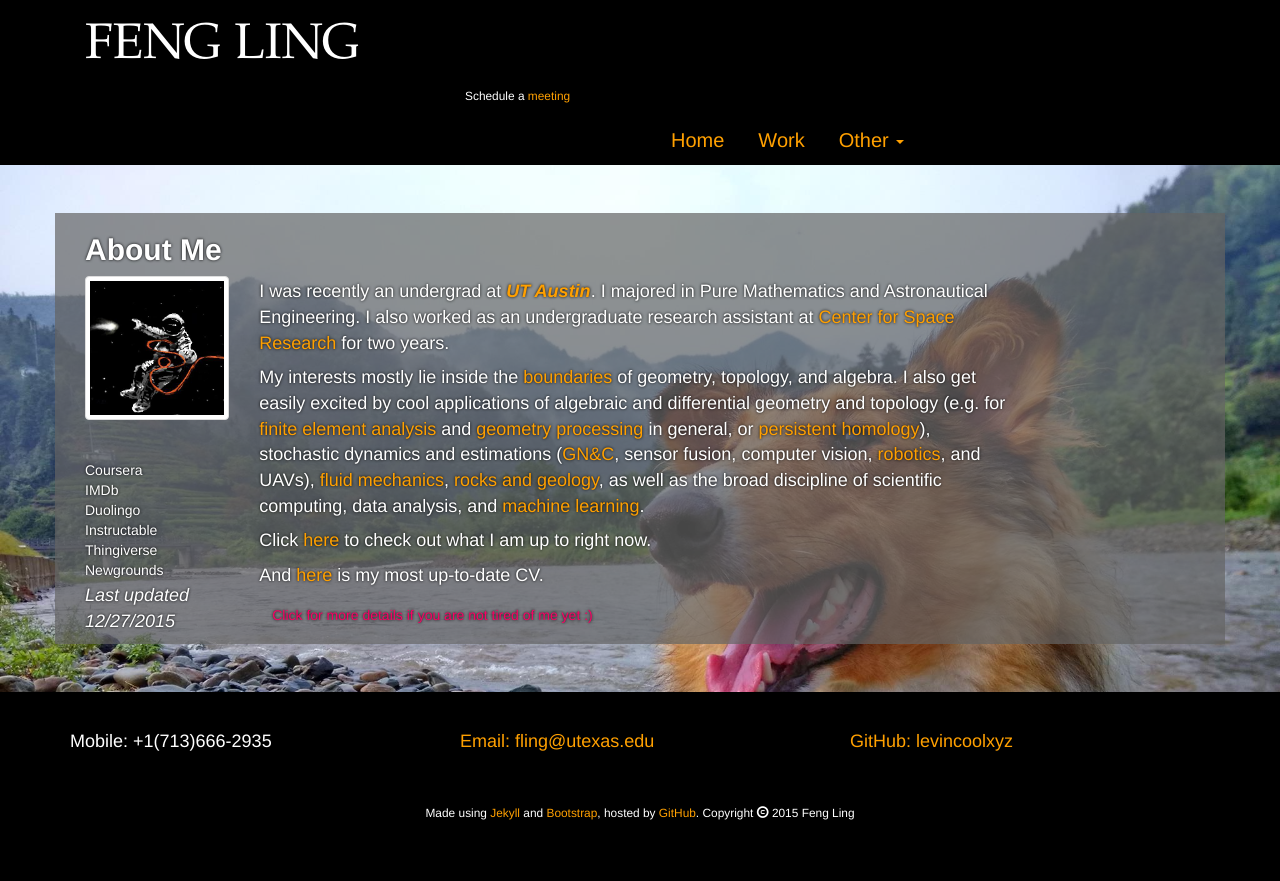
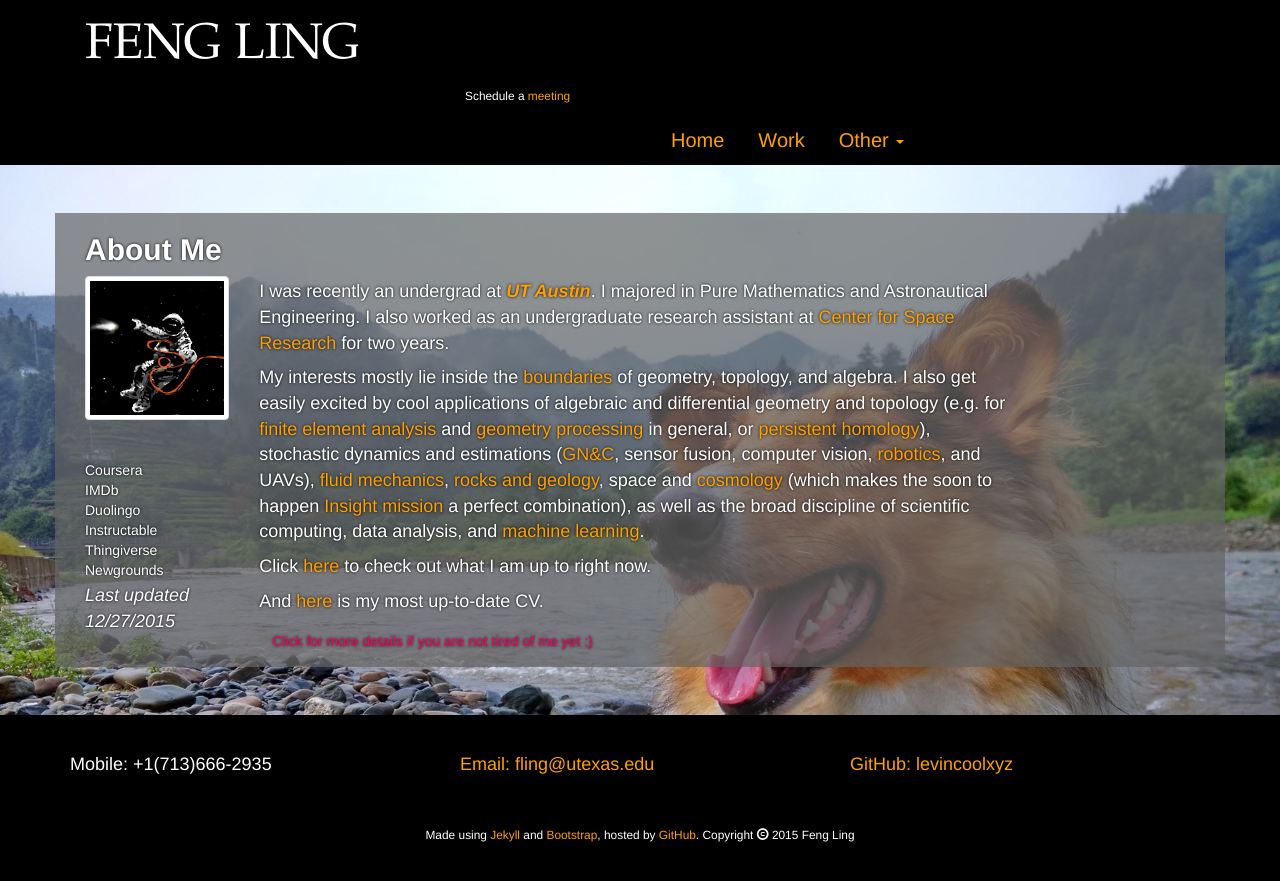
Before and after one commit to levincoolxyz/levincoolxyz.github.io, a Jekyll site: the page built from index.html, in a window 1280 px wide. Shown: the top 881 px of the page. Built offline with Jekyll 4.4.1, drawn with Linux system fonts in a browser that asks for light colours; comment, search, counter and statistics services are not loaded.

Commit message:
new commit

```diff
--- a/index.html
+++ b/index.html
@@ -25,7 +25,7 @@
 		</div>
 		<div class="container col-md-9">
 			<p>I was recently an undergrad at <a href="https://utexas.edu"><strong><em>UT Austin</em></strong></a>. I majored in Pure Mathematics and Astronautical Engineering. I also worked as an undergraduate research assistant at <a href="http://www.csr.utexas.edu/">Center for Space Research</a> for two years.</p>
-			<p>My interests mostly lie inside the <a href="/images/illuminati.png" >boundaries</a> of geometry, topology, and algebra. I also get easily excited by cool applications of algebraic and differential geometry and topology (e.g. for <span title="click for my write up about exact conservation (mixed) methods"><a href="/paper/Application of DEC on MFEM.pdf">finite element analysis</a></span> and <span title="You should visit Prof.Keenan Crane's website if you haven't before!"><a href="https://youtu.be/mIUi1zIUQJw?t=3m42s">geometry processing</a></span> in general, or <a href="http://www.ams.org/journals/notices/201101/rtx110100036p.pdf">persistent homology</a>), stochastic dynamics and estimations (<a href="http://radionavlab.ae.utexas.edu/">GN&C</a>, sensor fusion, computer vision, <a href="http://www.bostondynamics.com/" >robotics</a>, and UAVs), <a href="http://fuckyeahfluiddynamics.tumblr.com/">fluid mechanics</a>, <a href="http://the-earth-story.com/">rocks and geology</a>, as well as the broad discipline of scientific computing, data analysis, and <a href="http://work.caltech.edu/library/">machine learning</a>.</p>
+			<p>My interests mostly lie inside the <a href="/images/illuminati.png" >boundaries</a> of geometry, topology, and algebra. I also get easily excited by cool applications of algebraic and differential geometry and topology (e.g. for <span title="click for my write up about exact conservation (mixed) methods"><a href="/paper/Application of DEC on MFEM.pdf">finite element analysis</a></span> and <span title="You should visit Prof.Keenan Crane's website if you haven't before!"><a href="https://youtu.be/mIUi1zIUQJw?t=3m42s">geometry processing</a></span> in general, or <a href="http://www.ams.org/journals/notices/201101/rtx110100036p.pdf">persistent homology</a>), stochastic dynamics and estimations (<a href="http://radionavlab.ae.utexas.edu/">GN&C</a>, sensor fusion, computer vision, <a href="http://www.bostondynamics.com/" >robotics</a>, and UAVs), <a href="http://fuckyeahfluiddynamics.tumblr.com/">fluid mechanics</a>, <a href="http://the-earth-story.com/">rocks and geology</a>, space and <a href="https://www.youtube.com/channel/UCLYsOHTQhS_vjFWQa31Lh4A">cosmology</a> (which makes the soon to happen <a href="http://insight.jpl.nasa.gov/overview.cfm">Insight mission</a> a perfect combination), as well as the broad discipline of scientific computing, data analysis, and <a href="http://work.caltech.edu/library/">machine learning</a>.</p>
 			<p>Click <a href="activity.html">here</a> to check out what I am up to right now.</p>
 			<p>And <a href="/cv/Ling,Feng - cv.pdf">here</a> is my most up-to-date CV.</p>
 
```
